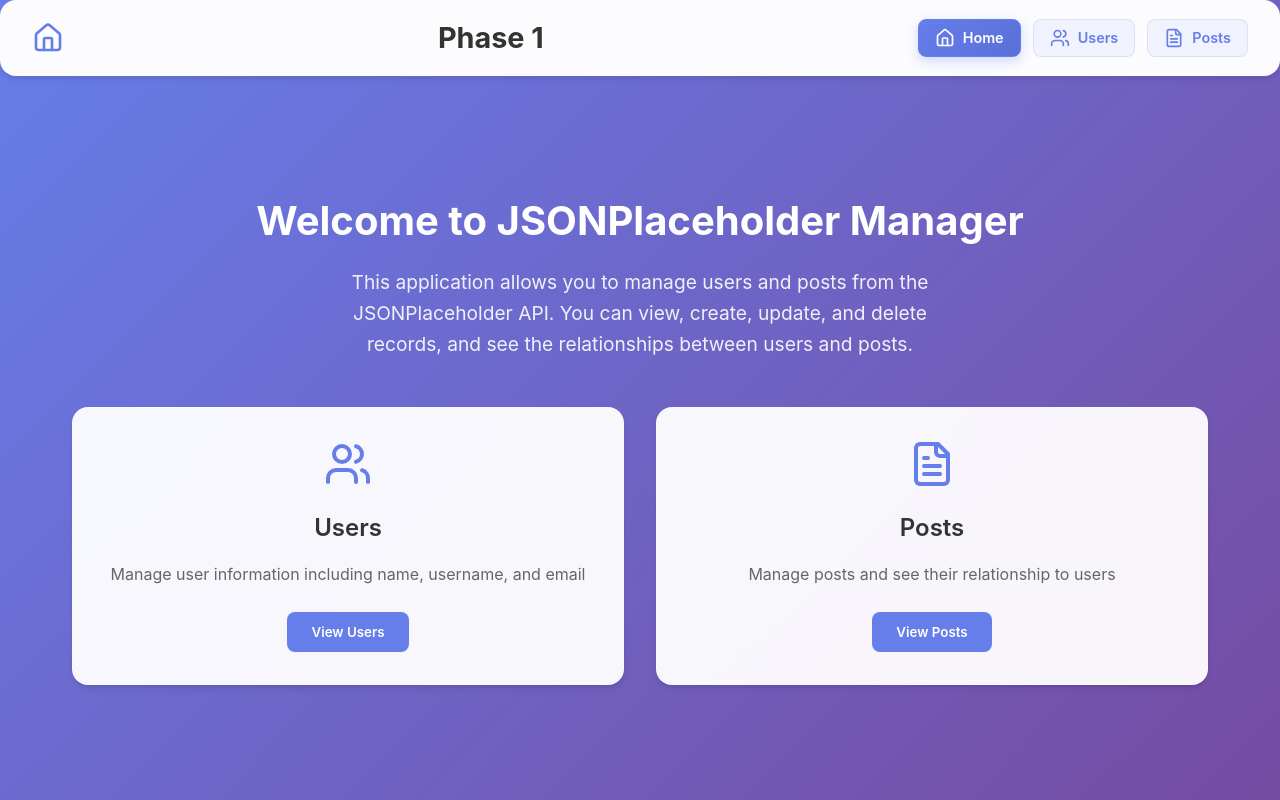
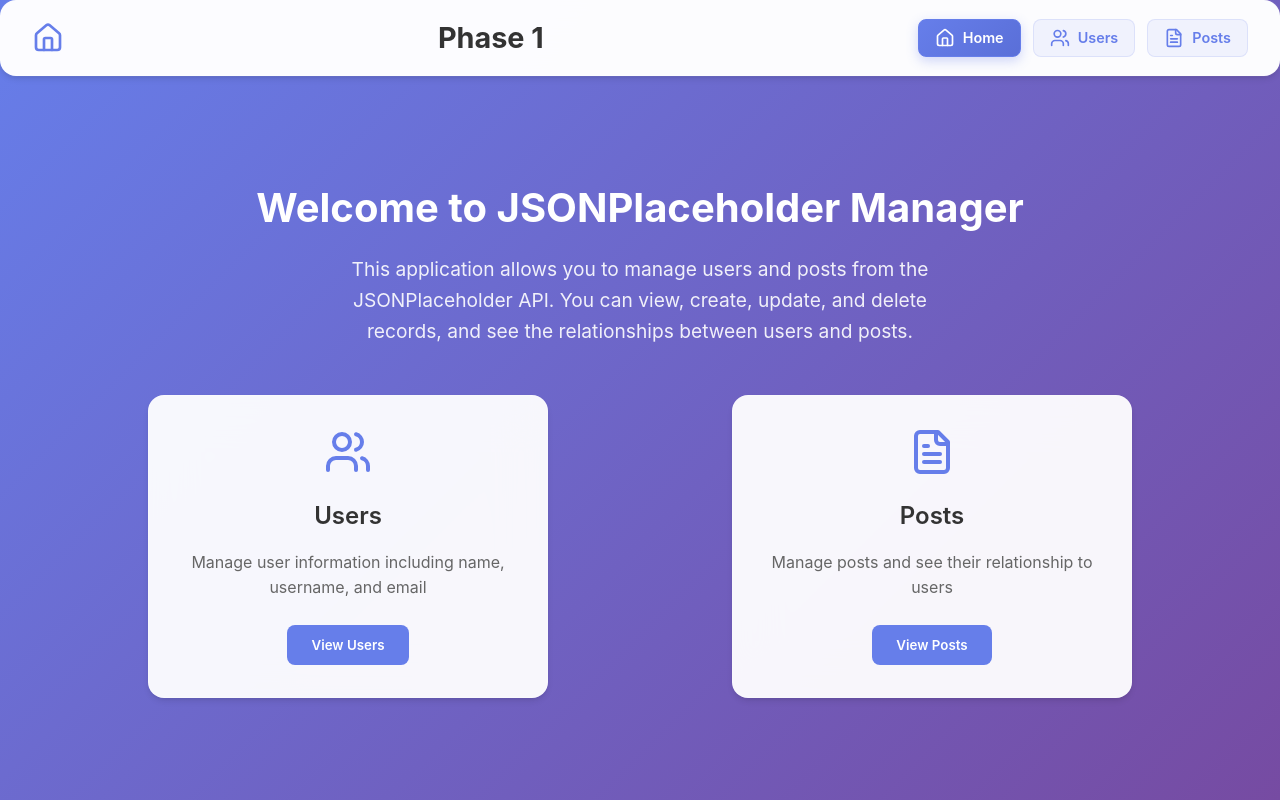
Before and after one commit to ZehraGnbz/davinci_phase1, a React (Vite) app: page / in a window 1280 px wide. Built offline with nearby package versions, Linux system fonts and the light colour scheme.

Commit message:
Fix card centering - add justify-items center to grid layouts and max-width to cards

```diff
--- a/src/components/Homepage.css
+++ b/src/components/Homepage.css
@@ -129,6 +129,7 @@
   grid-template-columns: repeat(auto-fit, minmax(300px, 1fr));
   gap: 2rem;
   margin-bottom: 2rem;
+  justify-items: center;
 }
 
 .feature-card {
@@ -145,6 +146,8 @@
     0 2px 4px -1px rgba(0, 0, 0, 0.06);
   position: relative;
   overflow: hidden;
+  width: 100%;
+  max-width: 400px;
 }
 
 .feature-card::before {
--- a/src/components/PostList.css
+++ b/src/components/PostList.css
@@ -297,6 +297,7 @@
   grid-template-columns: repeat(auto-fill, minmax(350px, 1fr));
   gap: 2rem;
   align-items: start;
+  justify-items: center;
 }
 
 .post-card {
@@ -317,6 +318,8 @@
   flex-direction: column;
   word-wrap: break-word;
   overflow-wrap: break-word;
+  width: 100%;
+  max-width: 400px;
 }
 
 .post-card::before {
--- a/src/components/UserList.css
+++ b/src/components/UserList.css
@@ -291,6 +291,7 @@
   grid-template-columns: repeat(auto-fill, minmax(320px, 1fr));
   gap: 2rem;
   align-items: start;
+  justify-items: center;
 }
 
 .user-card {
@@ -311,6 +312,8 @@
   flex-direction: column;
   word-wrap: break-word;
   overflow-wrap: break-word;
+  width: 100%;
+  max-width: 400px;
 }
 
 .user-card::before {
```
